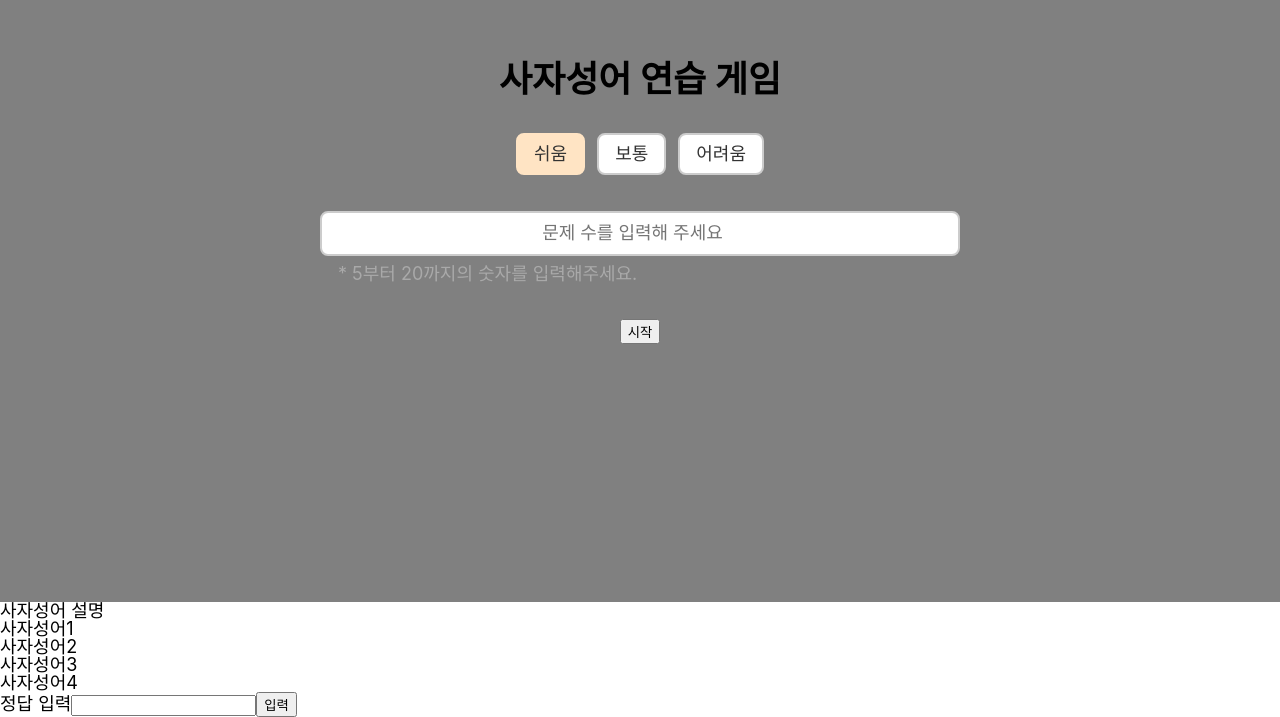
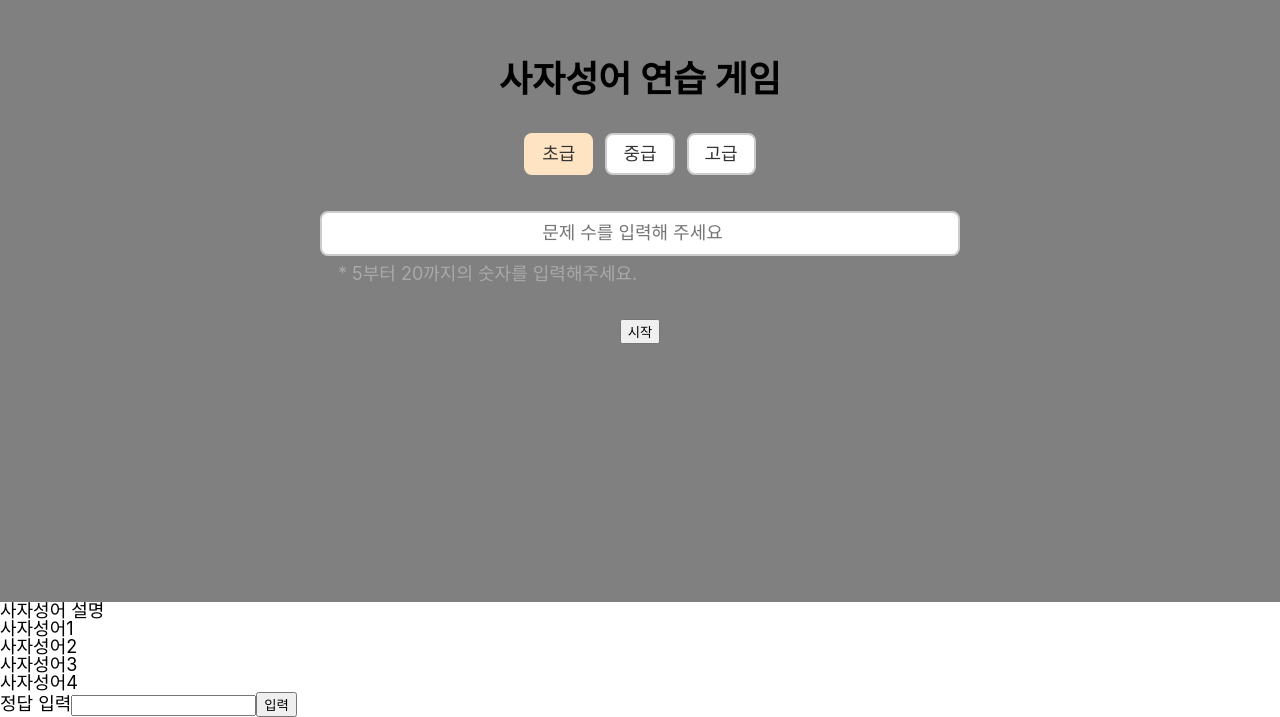
Before and after one commit to hungerbk/practice-idioms, a React (Vite) app: page / in a window 1280 px wide. Shown: the part 198-915 px from the top of the page. Built offline with nearby package versions, Linux system fonts and the light colour scheme.

Commit message:
💄 [Design] 문제 난이도 명칭 통일성 있게 수정(초급, 중급, 고급)

```diff
--- a/src/components/RadioButtonGroup.tsx
+++ b/src/components/RadioButtonGroup.tsx
@@ -30,9 +30,9 @@ export const RadioButtonGroup = () => {
       {["easy", "normal", "hard"].map((level) => (
         <StyledLabel key={level} checked={selected === level}>
           <input type="radio" name="level" value={level} className="a11y-hidden" checked={selected === level} onChange={() => setSelected(level)} />
-          {level === "easy" && "쉬움"}
-          {level === "normal" && "보통"}
-          {level === "hard" && "어려움"}
+          {level === "easy" && "초급"}
+          {level === "normal" && "중급"}
+          {level === "hard" && "고급"}
         </StyledLabel>
       ))}
     </RadioGroup>
```
